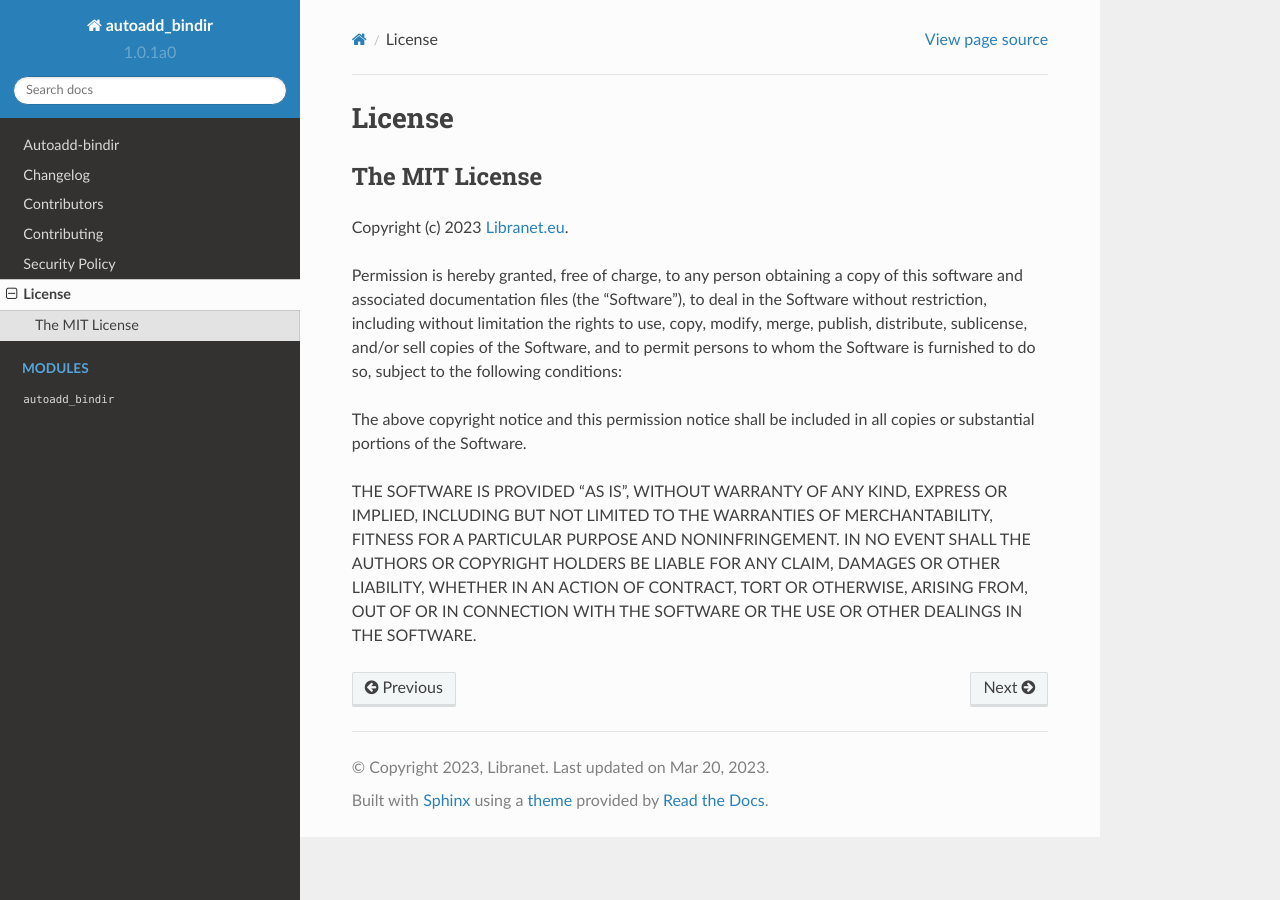
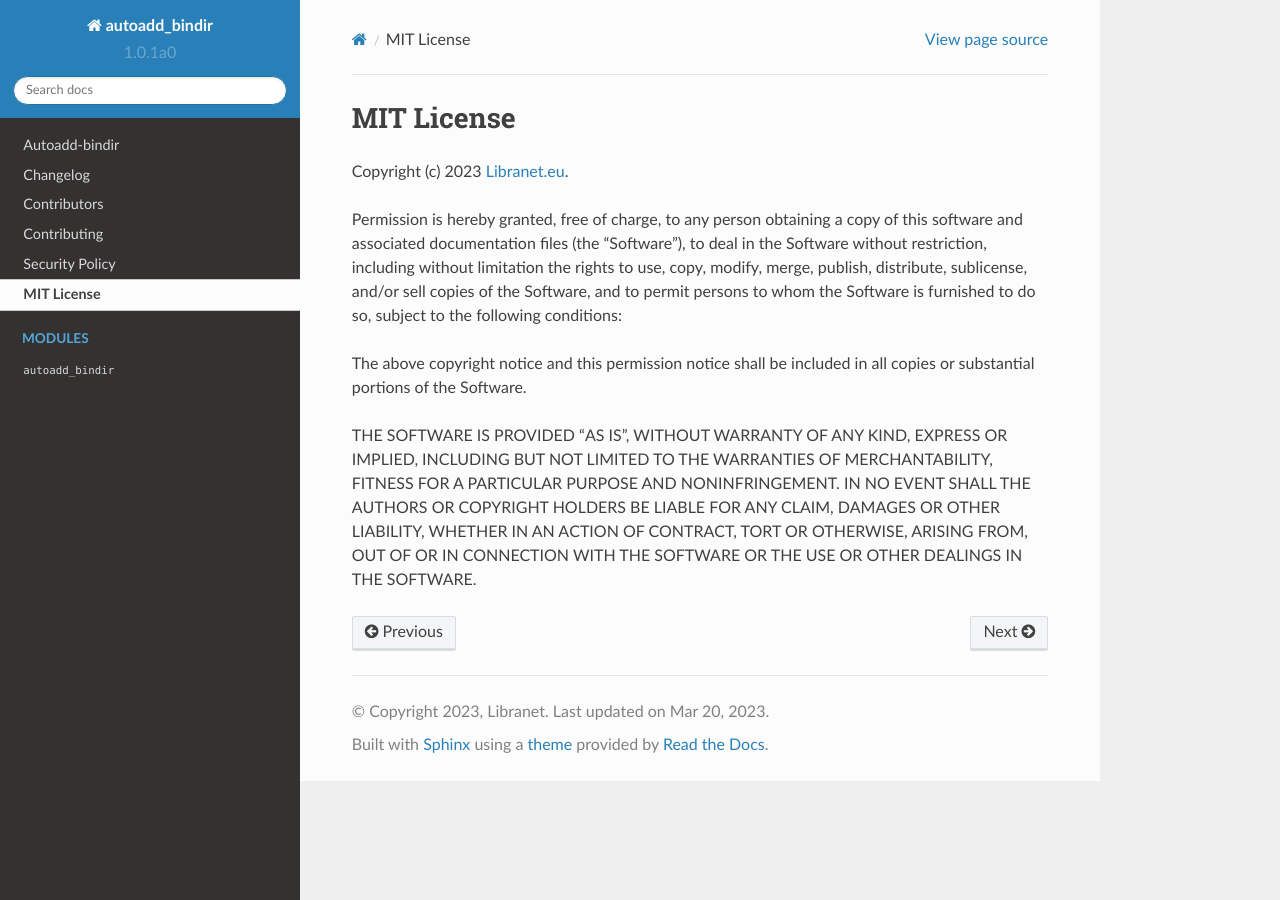
Before and after one commit to libranet/autoadd-bindir, a Sphinx documentation site: the page built from docs/license.md, in a window 1280 px wide. Built offline with Sphinx 7.4.7 and the Read the Docs theme 2.0.0, drawn with Linux system fonts in a browser that asks for light colours; pages that are not in the unit, such as notebooks, are missing from menus.

Commit message:
test license title

```diff
--- a/docs/license.md
+++ b/docs/license.md
@@ -1,6 +1,4 @@
-# License
-
-## The MIT License
+# MIT License
 
 Copyright (c) 2023 [Libranet.eu](https://libranet.eu).
 
```
